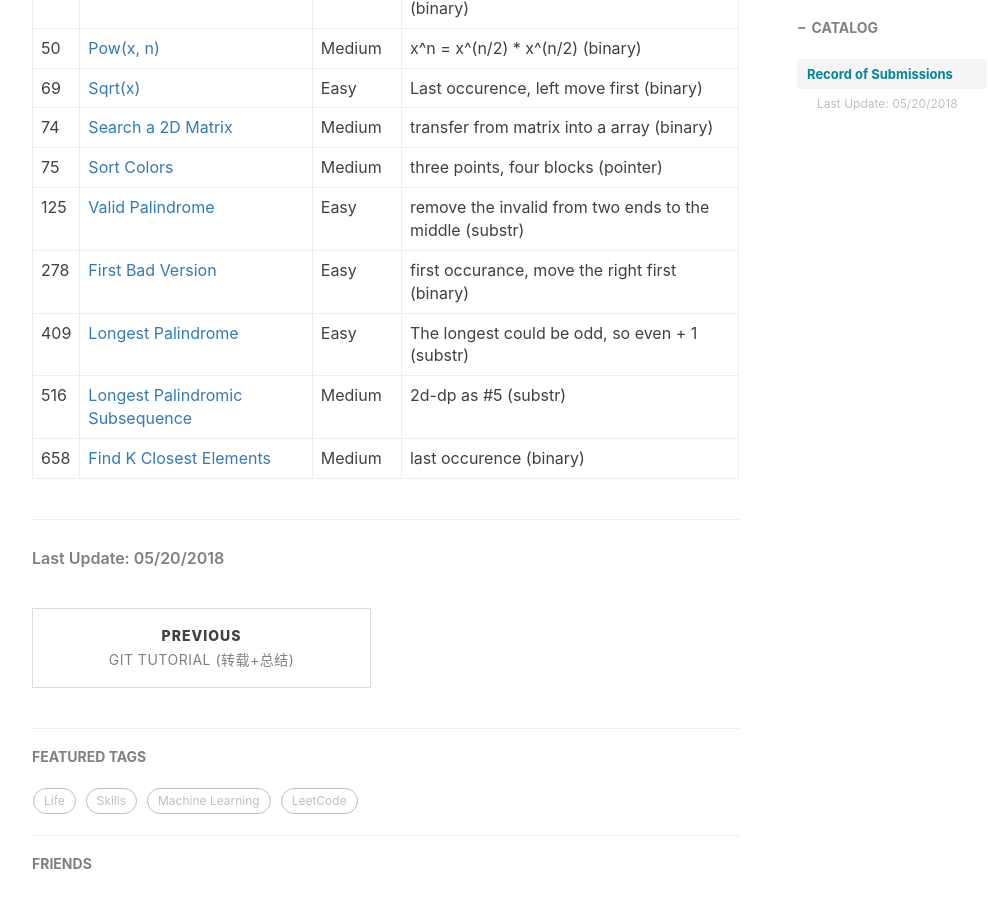
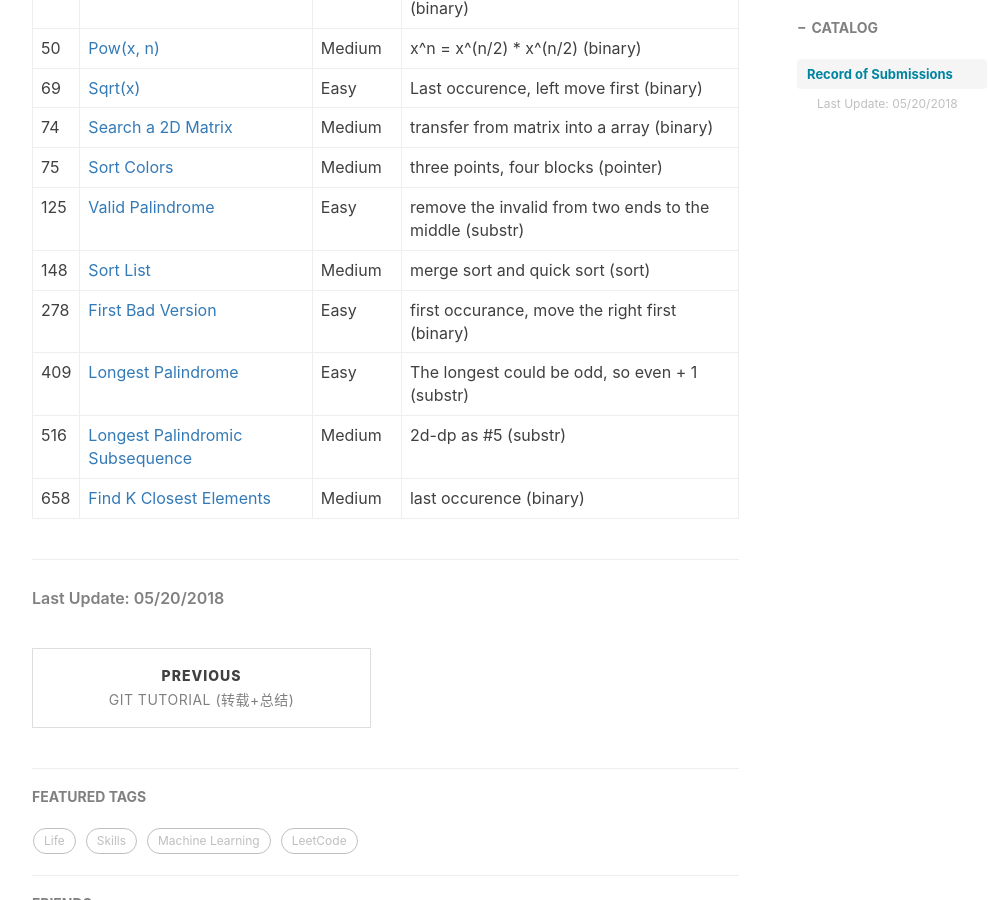
Before and after one commit to ly16/ly16.github.io, a Jekyll site: the page built from _posts/2018-05-18-leetcode-record-round1.md, in a window 1280 px wide and 900 px high, scrolled down 809 px. Shown: the whole window, without its empty margins (233-1221 px from the left). Built offline with Jekyll 4.4.1, drawn with Linux system fonts in a browser that asks for light colours; nearby versions of some CDN libraries; comment, search, counter and statistics services are not loaded.

Commit message:
Update 2018-05-18-leetcode-record-round1.md

```diff
--- a/_posts/2018-05-18-leetcode-record-round1.md
+++ b/_posts/2018-05-18-leetcode-record-round1.md
@@ -23,6 +23,7 @@ tags:
 |74|[Search a 2D Matrix](https://github.com/ly16/LC-Practice/blob/master/Search%20a%202D%20Matrix.java)|Medium|transfer from matrix into a array (binary)|
 |75|[Sort Colors](https://github.com/ly16/LC-Practice/blob/master/Rainbow%20Sort.java)|Medium|three points, four blocks (pointer)|
 |125|[Valid Palindrome](https://github.com/ly16/LC-Practice/blob/master/Valid%20palindrome.java)|Easy|remove the invalid from two ends to the middle (substr)|
+|148|[Sort List](https://github.com/ly16/LC-Practice/blob/master/Sort%20List.java)|Medium|merge sort and quick sort (sort)|
 |278|[First Bad Version](https://github.com/ly16/LC-Practice/blob/master/First%20Bad%20Version.java)|Easy|first occurance, move the right first (binary)|
 |409|[Longest Palindrome](https://github.com/ly16/LC-Practice/blob/master/Longest%20Palindrome.java)|Easy|The longest could be odd, so even + 1 (substr)|
 |516|[Longest Palindromic Subsequence](https://github.com/ly16/LC-Practice/blob/master/Longest%20Palindromic%20Subsequence.java)|Medium|2d-dp as #5 (substr)|
```
